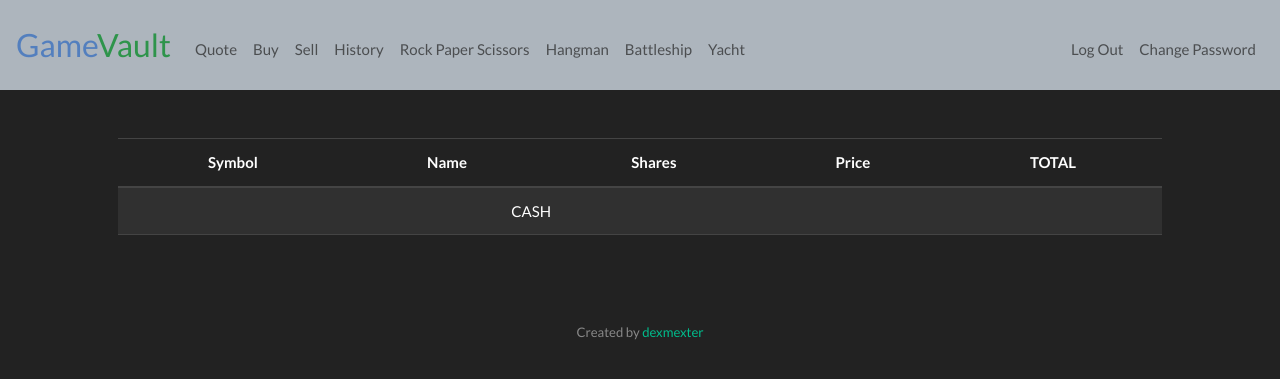
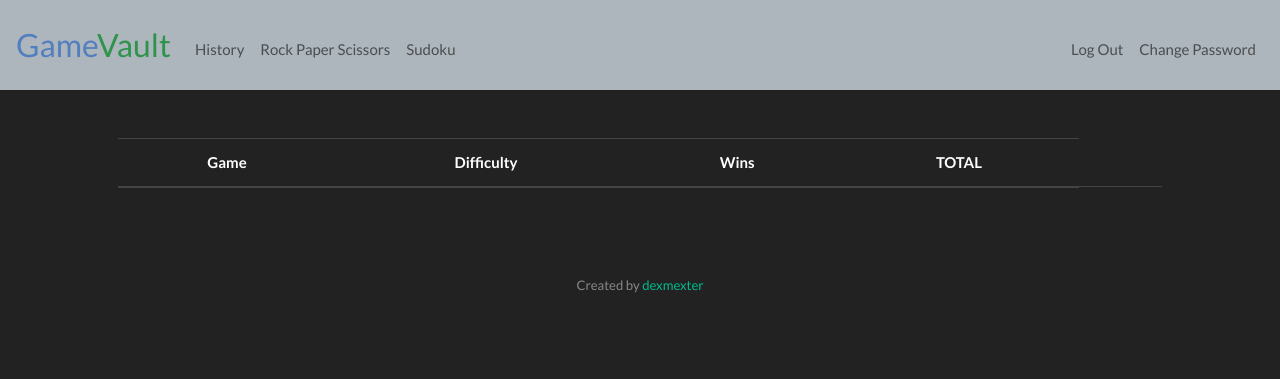
Before and after one commit to dexmexter/cs50_final-project, a Flask app: template templates/index.html in a window 1280 px wide. Shown: the top 379 px of the page. Run offline with Flask 2, Linux system fonts and the light colour scheme; the template is opened without the code that fills it, so the values that code supplies are empty; a user stored in the database is signed in; some libraries are stand-ins or nearby versions.

Commit message:
remove finance information

```diff
--- a/app.py
+++ b/app.py
@@ -11,7 +11,7 @@ from tempfile import mkdtemp
 from werkzeug.exceptions import default_exceptions, HTTPException, InternalServerError
 from werkzeug.security import check_password_hash, generate_password_hash
 
-from helpers import apology, login_required, lookup, stick_art, usd
+from helpers import apology, login_required
 
 # Configure application
 app = Flask(__name__)
@@ -28,9 +28,6 @@ def after_request(response):
     return response
 
 
-# Custom filter
-app.jinja_env.filters["usd"] = usd
-
 # Configure session to use filesystem (instead of signed cookies)
 app.config["SESSION_FILE_DIR"] = mkdtemp()
 app.config["SESSION_PERMANENT"] = False
@@ -39,10 +36,6 @@ Session(app)
 
 # Configure CS50 Library to use SQLite database
 db = SQL("sqlite:///finance.db")
-
-# Make sure API key is set
-if not os.environ.get("API_KEY"):
-    raise RuntimeError("API_KEY not set")
 
 
 @app.route("/")
@@ -92,72 +85,6 @@ def index():
             total += shares * symbol_info['price']
 
     return render_template("index.html", cash=usd(cash), total=usd(total), rows=rows)
-
-
-@app.route("/buy", methods=["GET", "POST"])
-@login_required
-def buy():
-    """Buy shares of stock"""
-    if request.method == "POST":
-        symbol_info = lookup(request.form.get("symbol"))
-        try:
-            shares = int(request.form.get("shares"))
-        except ValueError:
-            return apology("Please enter an integer.", 400)
-        cash = db.execute(
-            "SELECT cash FROM users WHERE id = :id",
-            id=session['user_id']
-        )[0]['cash']
-
-        # invalid symbol
-        if not symbol_info:
-            # TODO, add if jinja to buy.html
-            return apology("Symbol not found", 400)
-
-        # incorrect share
-        elif shares < 1:
-            return apology("Incorrect amount of shares", 400)
-
-        # process transaction
-        else:
-
-            # update cash to reflect new price
-            cash -= (symbol_info['price'] * shares)
-
-            # Apologize if user does not have enough cash for purchase
-            if cash < 0:
-                # TODO, add if jinja to buy.html that also returns current
-                # amount of cash on hand as well as how much they are trying
-                # to spend.
-                return apology("Not enough cash", 400)
-
-            else:
-                # add purchase transaction
-                db.execute(
-                    "INSERT INTO transactions (time, user_id, symbol, price, shares)\
-                    VALUES(:time,:user_id,:symbol,:price, :shares)",
-                    time=datetime.now(),
-                    user_id=session['user_id'],
-                    symbol=symbol_info['symbol'],
-                    price=symbol_info['price'],
-                    shares=shares
-                )
-
-                # update cash amount to reflect money spent
-                db.execute(
-                    "UPDATE users SET cash = :cash WHERE id = :user_id",
-                    cash=cash, user_id=session['user_id']
-                )
-
-                # redirect to home page
-                flash(
-                    "Bought {} share(s) of {}".format(shares, symbol_info['symbol'])
-                )
-                return redirect("/")
-
-    # Got to route from GET
-    else:
-        return render_template("buy.html")
 
 
 @app.route("/change", methods=["GET", "POST"])
@@ -281,28 +208,6 @@ def logout():
     return redirect("/")
 
 
-@app.route("/quote", methods=["GET", "POST"])
-@login_required
-def quote():
-    """Get stock quote."""
-    # Reached route via POST
-    if request.method == "POST":
-
-        symbol = request.form.get("symbol")
-        symbol_info = lookup(symbol)
-
-        if not symbol_info:
-            return apology("Not a valid symbol", 400)
-
-        else:
-            # Render page with additional message for the quoted stock price
-            return render_template("quoted.html", symbol_info=symbol_info, usd=usd(symbol_info['price']))
-
-    # Reached route via GET
-    else:
-        return render_template("quote.html")
-
-
 @app.route("/register", methods=["GET", "POST"])
 def register():
     """Register user"""
@@ -375,177 +280,6 @@ def rps():
         return render_template("rps.html")
 
 
-@app.route("/hangman", methods=["GET", "POST"])
-@login_required
-def hangman():
-    """Play hangman"""
-    ## Setting up game variables ##
-
-    # Get a single random word
-    with open("./large") as f:
-        words = f.read().splitlines()
-
-    random_word = random.randrange(0, len(words))
-
-    target = words[random_word]
-
-    # exclude words with ' character
-    while "'" in target:
-        target = words[random_word]
-
-    # target word as a list of letters
-    target_list = list(target)
-
-    # set of unique letters in target
-    letters_remaining = set(target_list)
-
-    # displaying target with hidden letters
-    check_list = list("*" * len(target))
-
-    # letters that can be guessed to prevent reguessing the same letter
-    guess_pool = list(string.ascii_lowercase)
-
-    strikes = 0
-
-    # A letter has been submitted
-    if request.method == "POST":
-        guess = request.form.get("guess").lower()
-
-        # guessed more than one letter or a special character
-        if len(guess) > 1:
-            flash("Please only guess one alphabet character at a time")
-            return render_template(
-                    "hangman.html",
-                    check_list="".join(check_list),
-                    strikes=strikes,
-                    stick_art=stick_art
-                    )
-
-        # letter has already been removed from the guess_pool
-        elif guess not in guess_pool:
-            flash("That letter has already been guessed, or is not valid, please try again.")
-            return render_template(
-                    "hangman.html",
-                    check_list="".join(check_list),
-                    strikes=strikes,
-                    stick_art=stick_art
-                    )
-
-        # an incorrect guess
-        elif guess not in letters_remaining:
-            strikes += 1
-            flash("You have {} incorrect guesses remaining".format(6 - strikes))
-            return render_template(
-                    "hangman.html",
-                    check_list="".join(check_list),
-                    strikes=strikes,
-                    stick_art=stick_art
-                    )
-
-        # a correct guess
-        elif guess in letters_remaining:
-            guess_pool.remove(guess)
-            letters_remaining.remove(guess)
-
-            # get index for all matching letters
-            store_index = [i for i, x in enumerate(target_list) if x == guess]
-
-            # reveal matching letters
-            for i in store_index:
-                check_list[i] = guess
-
-        if len(letters_remaining) == 0:
-            flash("{} is the correct word. You've won!".format(target))
-            return redirect("/")
-
-        elif strikes == 6:
-            flash("Sorry that is incorrect, the word was {}".format(target))
-            return redirect("/")
-
-    # The page was loaded to initiate a game
-    else:
-        flash("Welcome to Hangman, good luck guessing the word")
-        return render_template(
-                "hangman.html",
-                check_list="".join(check_list),
-                strikes=strikes,
-                stick_art = stick_art
-                )
-
-@app.route("/battleship", methods=["GET", "POST"])
-@login_required
-def battleship():
-    """Play battleship"""
-    if request.method == "POST":
-        return apology("Not yet implemented", 400)
-
-    else:
-        return render_template("battleship.html")
-
-
-@app.route("/yacht", methods=["GET", "POST"])
-@login_required
-def yacht():
-    """Play yacht"""
-    if request.method == "POST":
-        return apology("Not yet implemented", 400)
-
-    else:
-        return render_template("yacht.html")
-
-
-@app.route("/sell", methods=["GET", "POST"])
-@login_required
-def sell():
-    """Sell shares of stock"""
-
-    symbols_owned = db.execute(
-        "SELECT DISTINCT symbol FROM transactions WHERE user_id = :user_id",
-        user_id=session['user_id']
-    )
-
-    if request.method == "POST":
-        symbol_sold = request.form.get("symbol")
-        symbol_info = lookup(symbol_sold)
-
-        shares_sold = int(request.form.get("shares"))
-
-        shares_owned = db.execute(
-            "SELECT sum(shares) FROM transactions WHERE symbol = :symbol",
-            symbol=symbol_sold
-        )[0]['sum(shares)']
-
-        # form missing symbol or shares
-        if not symbol_sold or not shares_sold:
-            return apology("Missing data, please resubmit form.", 400)
-
-        # trying to sell too many shares
-        elif shares_sold > shares_owned:
-            return apology(
-                "You can't sell {} of {}, you own {}".format(
-                    shares_sold, symbol_sold, shares_owned
-                ), 400
-            )
-
-        else:
-            # add new transaction to db
-            db.execute(
-                "INSERT INTO transactions (time, user_id, symbol, price, shares)\
-                VALUES(:time,:user_id,:symbol,:price, :shares)",
-                time=datetime.now(),
-                user_id=session['user_id'],
-                symbol=symbol_info['symbol'],
-                price=symbol_info['price'],
-                shares=-shares_sold
-            )
-
-            # send user to home page
-            return redirect("/")
-
-    else:
-        return render_template("sell.html", symbols_owned=symbols_owned)
-
-
 def errorhandler(e):
     """Handle error"""
     if not isinstance(e, HTTPException):
--- a/templates/index.html
+++ b/templates/index.html
@@ -8,10 +8,9 @@
     <table class="table table-striped table-hover">
             <thead>
                 <tr>
-                    <th>Symbol</th>
-                    <th>Name</th>
-                    <th>Shares</th>
-                    <th>Price</th>
+                    <th>Game</th>
+                    <th>Difficulty</th>
+                    <th>Wins</th>
                     <th>TOTAL</th>
                 </tr>
             </thead>
@@ -25,18 +24,12 @@
 
                 {% for row in rows %}
                     <tr>
-                        <td>{{ row['symbol'] }}</td>
-                        <td>{{ row['name'] }}</td>
-                        <td>{{ row['shares'] }}</td>
-                        <td>{{ row['price'] }}</td>
-                        <td>{{ row['share_total'] }}</td>
+                        <td>{{ row['game'] }}</td>
+                        <td>{{ row['difficult'] }}</td>
+                        <td>{{ row['wins'] }}</td>
+                        <td>{{ row['total'] }}</td>
                     </tr>
                 {% endfor %}
-
-                <tr>
-                    <td colspan="4">CASH</td>
-                    <td>{{ cash }}</td>
-                </tr>
             </tbody>
     </table>
 {% endblock %}
--- a/templates/layout.html
+++ b/templates/layout.html
@@ -34,14 +34,9 @@
             <div class="collapse navbar-collapse" id="navbar">
                 {% if session.user_id %}
                     <ul class="navbar-nav mr-auto mt-2">
-                        <li class="nav-item"><a class="nav-link" href="/quote">Quote</a></li>
-                        <li class="nav-item"><a class="nav-link" href="/buy">Buy</a></li>
-                        <li class="nav-item"><a class="nav-link" href="/sell">Sell</a></li>
                         <li class="nav-item"><a class="nav-link" href="/history">History</a></li>
                         <li class="nav-item"><a class="nav-link" href="/rps">Rock Paper Scissors</a></li>
-                        <li class="nav-item"><a class="nav-link" href="/hangman">Hangman</a></li>
-                        <li class="nav-item"><a class="nav-link" href="/battleship">Battleship</a></li>
-                        <li class="nav-item"><a class="nav-link" href="/yacht">Yacht</a></li>
+                        <li class="nav-item"><a class="nav-link" href="/sudoku">Sudoku</a></li>
                     </ul>
                     <ul class="navbar-nav ml-auto mt-2">
                         <li class="nav-item"><a class="nav-link" href="/logout">Log Out</a></li>
```
Also changed, not shown: helpers.py (+0 -86 lines), templates/battleship.html (deleted, +0 -13 lines), templates/buy.html (deleted, +0 -17 lines), templates/hangman.html (deleted, +0 -22 lines), templates/quote.html (deleted, +0 -14 lines), templates/quoted.html (deleted, +0 -15 lines), templates/sell.html (deleted, +0 -22 lines), templates/yacht.html (deleted, +0 -13 lines).
